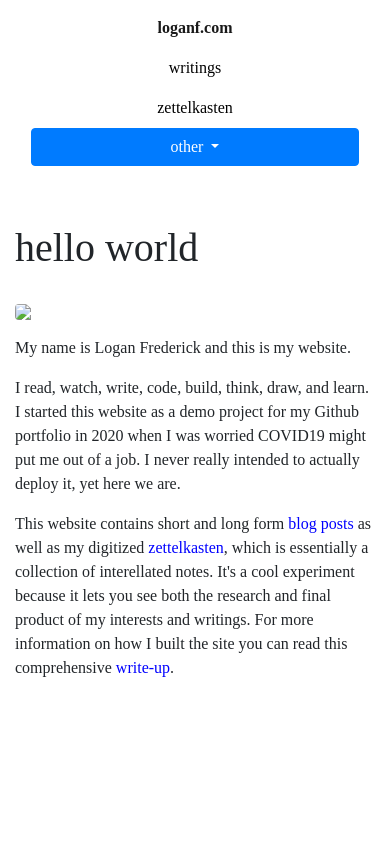
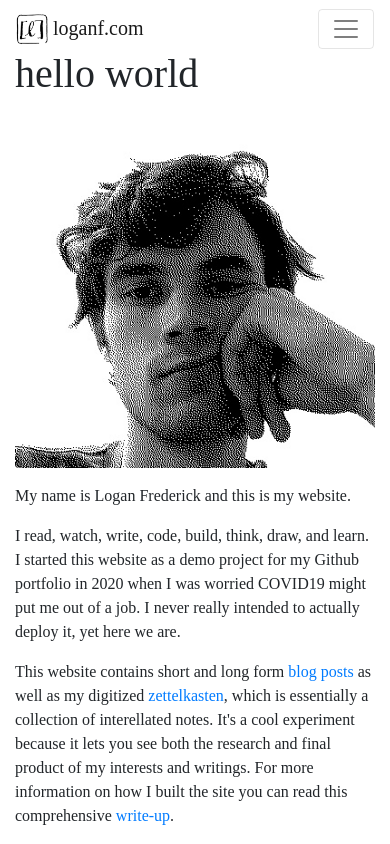
Before and after one commit to loganfred/blog, a Flask app: page / in a window 390 px wide. Run offline with Flask 2, Linux system fonts and the light colour scheme; some libraries are stand-ins or nearby versions; some web fonts are replaced.

Commit message:
simplify nav for better mobile support

```diff
--- a/flaskapp/static/css/main.css
+++ b/flaskapp/static/css/main.css
@@ -10,7 +10,6 @@
     text-decoration: underline;
     color: black;
 }
-
 
 body {
     font-family: "Libre Baskerville", "Times New Roman", Times, serif;
@@ -32,14 +31,6 @@ table {
     width: 30rem;
 }
 
-a:link {
-    color: blue;
-    }
-
-a:visited {
-    color: purple;
-    }
-
 .strikethrough:checked + label {
   text-decoration: line-through;
 }
--- a/flaskapp/templates/base.html
+++ b/flaskapp/templates/base.html
@@ -21,27 +21,29 @@
   <body>
   {% from 'bootstrap/nav.html' import render_nav_item %}
 
-  <div class="container">
-  <nav class="navbar navbar-expand-md navbar-light bg-transparent">
-    <div class="navbar-nav nav-fill w-100">
-      {{ render_nav_item('index', 'loganf.com') }}
+  <nav class="navbar navbar-expand-sm fixed-top navbar-light bg-white">
+
+         <a class="navbar-brand" href="{{ url_for('index') }}">
+
+             <img src="{{ url_for('static', filename='logo.png') }}" width="32"
+             height="32" class="d-inline-block align-top" alt="" loading="lazy">
+            loganf.com
+         </a>
+
+      <button class="navbar-toggler" type="button" data-toggle="collapse"
+                                                   data-target="#navbarText"
+                                                   aria-expanded="false"
+                                                   aria-label="Toggle
+                                                                Navigation">
+
+      <span class="navbar-toggler-icon"></span>
+      </button>
+      <div class="collapse navbar-collapse justify-content-end" id="navbarText">
       {{ render_nav_item('writings', 'writings') }}
       {{ render_nav_item('zettelkastens', 'zettelkasten') }}
-      <div class="btn-group">
-        <button type="button" class="btn btn-primary dropdown-toggle" data-toggle="dropdown" aria-haspopup="true" aria-expanded="false">
-          other
-        </button>
-        <div class="dropdown-menu dropdown-menu-right">
-          <a class="dropdown-item" href="{{ url_for('apis') }}">apis</a>
-          <a class="dropdown-item" href="{{ url_for('recipes') }}">recipes</a>
-          <a class="dropdown-item" href="{{ url_for('todo') }}">todo</a>
-          <div class="dropdown-divider"></div>
-          <a class="dropdown-item" href="{{ url_for('hiring') }}">hire me</a>
-        </div>
+      <a class="nav-item nav-link " href="https://github.com/loganfred"> github </a>
       </div>
-    </div>
   </nav>
-  </div>
 
   <div class="container maincontent px-md-5">
     {% block content %}{% endblock %}
--- a/flaskapp/templates/index.html
+++ b/flaskapp/templates/index.html
@@ -6,7 +6,8 @@
     <br>
     <div class="row">
         <div class="col-md-4">
-            <img class="img-fluid rounded mx-auto d-block mb-3" src="https://via.placeholder.com/640x480">
+            <img class="img-fluid rounded mx-auto d-block mb-3"
+                 src="{{url_for('static', filename='me3.jpeg')}}">
         </div>
         <div class="col-md-8">
         <p>
```
Also changed, not shown: flaskapp/static/assets/test.jpg (deleted), flaskapp/static/logo.png (added), flaskapp/static/me3.jpeg (added).
